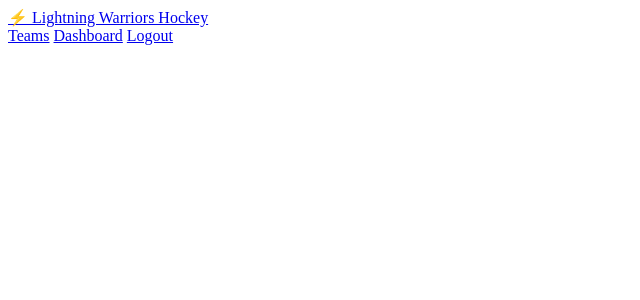
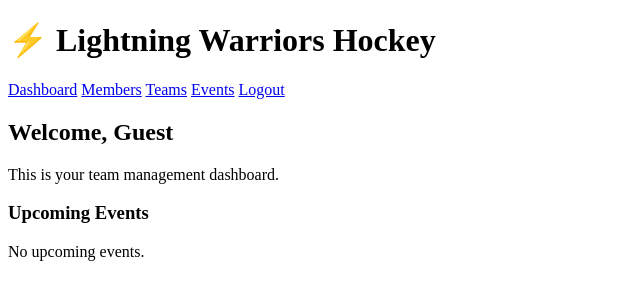
Before and after one commit to mulli015/warrior-hockey, a Flask app: page / in a window 1280 px wide. Shown: the top 300 px of the page, without its empty margins (0-640 px from the left). Run offline with Flask 3, Linux system fonts and the light colour scheme.

Commit message:
Revamp dashboard layout and add events section
Updated the dashboard layout and added upcoming events section.

```diff
--- a/templates/dashboard.html
+++ b/templates/dashboard.html
@@ -1,42 +1,49 @@
 <!DOCTYPE html>
 <html lang="en">
 <head>
-    <meta charset="UTF-8" />
-    <meta name="viewport" content="width=device-width, initial-scale=1.0" />
+    <meta charset="UTF-8">
     <title>Lightning Warriors Hockey</title>
-    <link rel="stylesheet" href="{{ url_for('static', filename='styles.css') }}" />
+    <link rel="stylesheet" href="{{ url_for('static', filename='styles.css') }}">
 </head>
+
 <body>
-    <header class="site-header">
-        <div class="container nav">
-            <a href="{{ url_for('index') }}" class="brand">⚡ Lightning Warriors Hockey</a>
+
+<header>
+    <h1>⚡ Lightning Warriors Hockey</h1>
+
     <nav>
+        <a href="{{ url_for('index') }}">Dashboard</a>
+        <a href="{{ url_for('members') }}">Members</a>
         <a href="{{ url_for('teams') }}">Teams</a>
-                {% if current_user %}
-                    <a href="{{ url_for('dashboard') }}">Dashboard</a>
-                    {% if current_user.role in ['admin', 'manager'] %}
-                        <a href="{{ url_for('members') }}">Members</a>
-                        <a href="{{ url_for('create_team') }}">New Team</a>
-                        <a href="{{ url_for('create_event') }}">New Event</a>
-                    {% endif %}
+        <a href="{{ url_for('events') }}">Events</a>
         <a href="{{ url_for('logout') }}">Logout</a>
-                {% else %}
-                    <a href="{{ url_for('login') }}">Login</a>
-                    <a href="{{ url_for('register') }}" class="button-link">Register</a>
-                {% endif %}
     </nav>
-        </div>
 </header>
 
-    <main class="container">
-        {% with messages = get_flashed_messages(with_categories=true) %}
-            {% if messages %}
-                {% for category, message in messages %}
-                    <div class="flash {{ category }}">{{ message }}</div>
+<main>
+    <section>
+        <h2>Welcome, {{ current_user.full_name if current_user.is_authenticated else 'Guest' }}</h2>
+        <p>This is your team management dashboard.</p>
+    </section>
+
+    <section>
+        <h3>Upcoming Events</h3>
+
+        {% if upcoming_events %}
+            <ul>
+                {% for event in upcoming_events %}
+                    <li>
+                        <strong>{{ event.title }}</strong> —
+                        {{ event.start_time.strftime('%b %d, %Y %I:%M %p') }}
+                        <a href="{{ url_for('event_detail', event_id=event.id) }}">View</a>
+                    </li>
                 {% endfor %}
+            </ul>
+        {% else %}
+            <p>No upcoming events.</p>
         {% endif %}
-        {% endwith %}
-        {% block content %}{% endblock %}
+    </section>
 </main>
+
 </body>
 </html>
```
Lines whose indentation alone changed are shown as unchanged.
